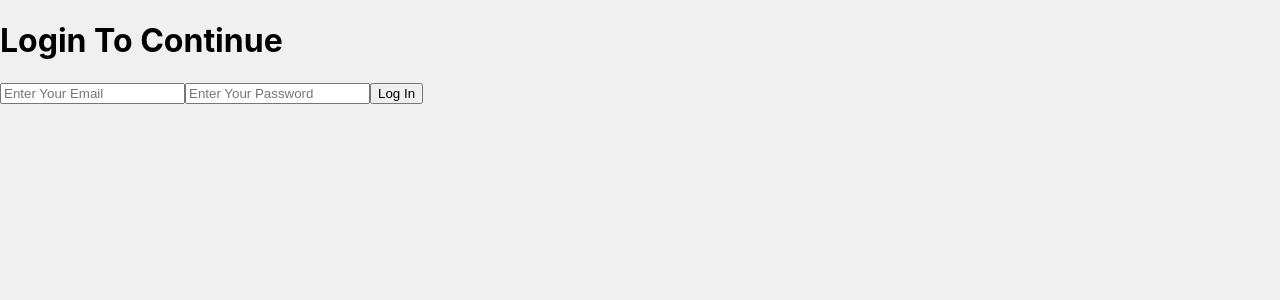
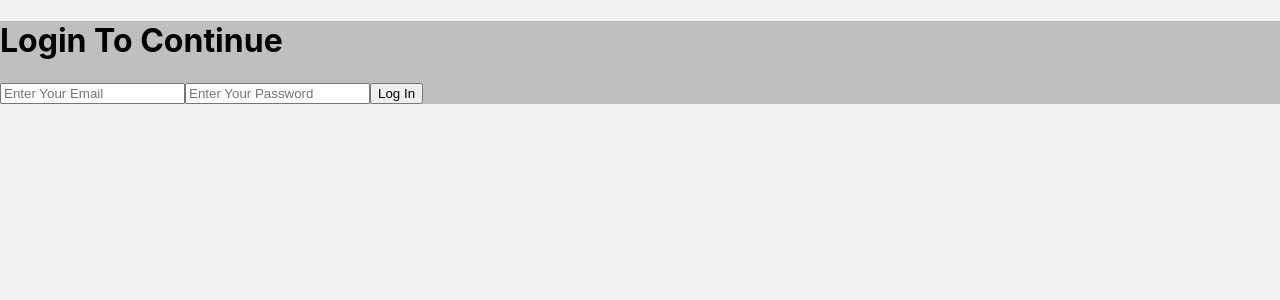
Before and after one commit to Huzaifa-Habib/Type-In-repo, a React (Create React App) app: page / in a window 1280 px wide. Shown: the top 300 px of the page. Built offline with nearby package versions, Linux system fonts and the light colour scheme; no server answers.

Commit message:
last commit

```diff
--- a/src/components/login/login.css
+++ b/src/components/login/login.css
@@ -0,0 +1,5 @@
+
+.sub-div{
+    background-color: rgba(128, 128, 128, 0.438);
+
+}
```
Also changed, not shown: firebase.json (added), 16 other files (tests, documents, lock files or other folders).
